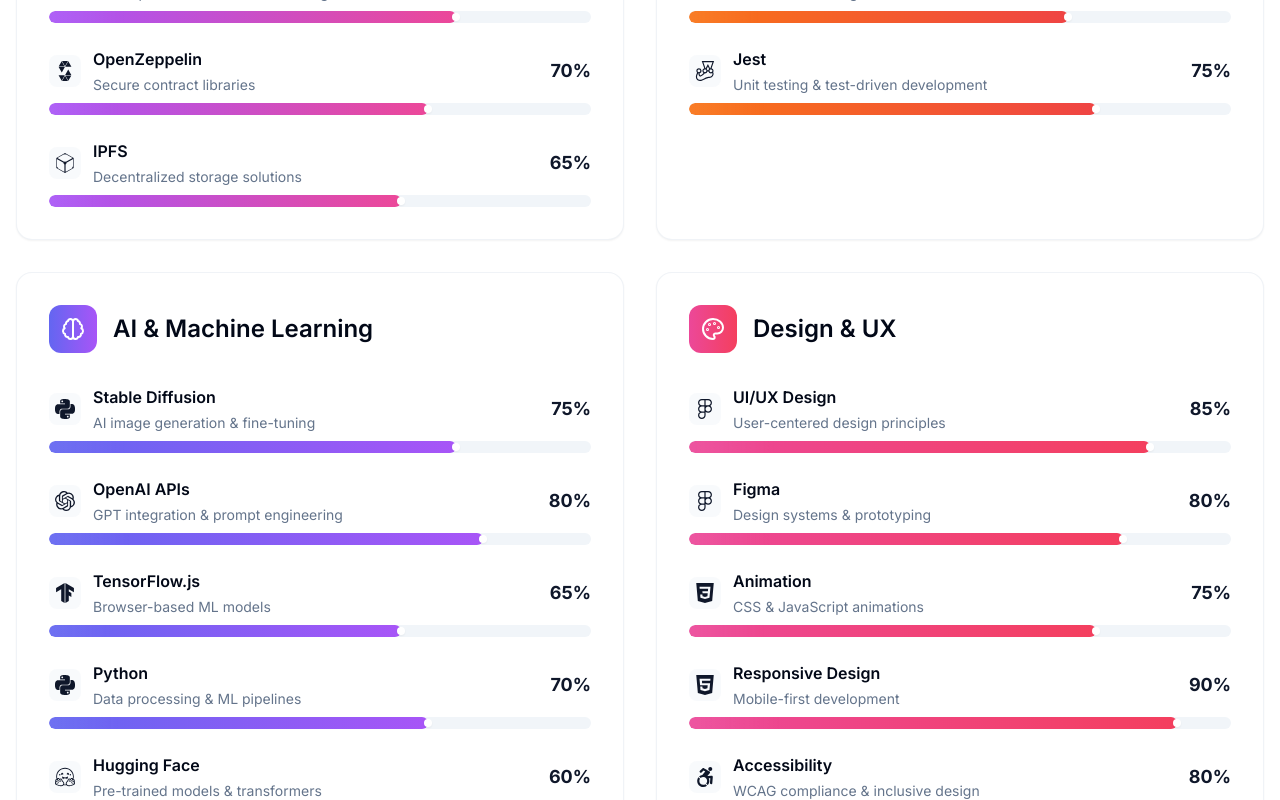
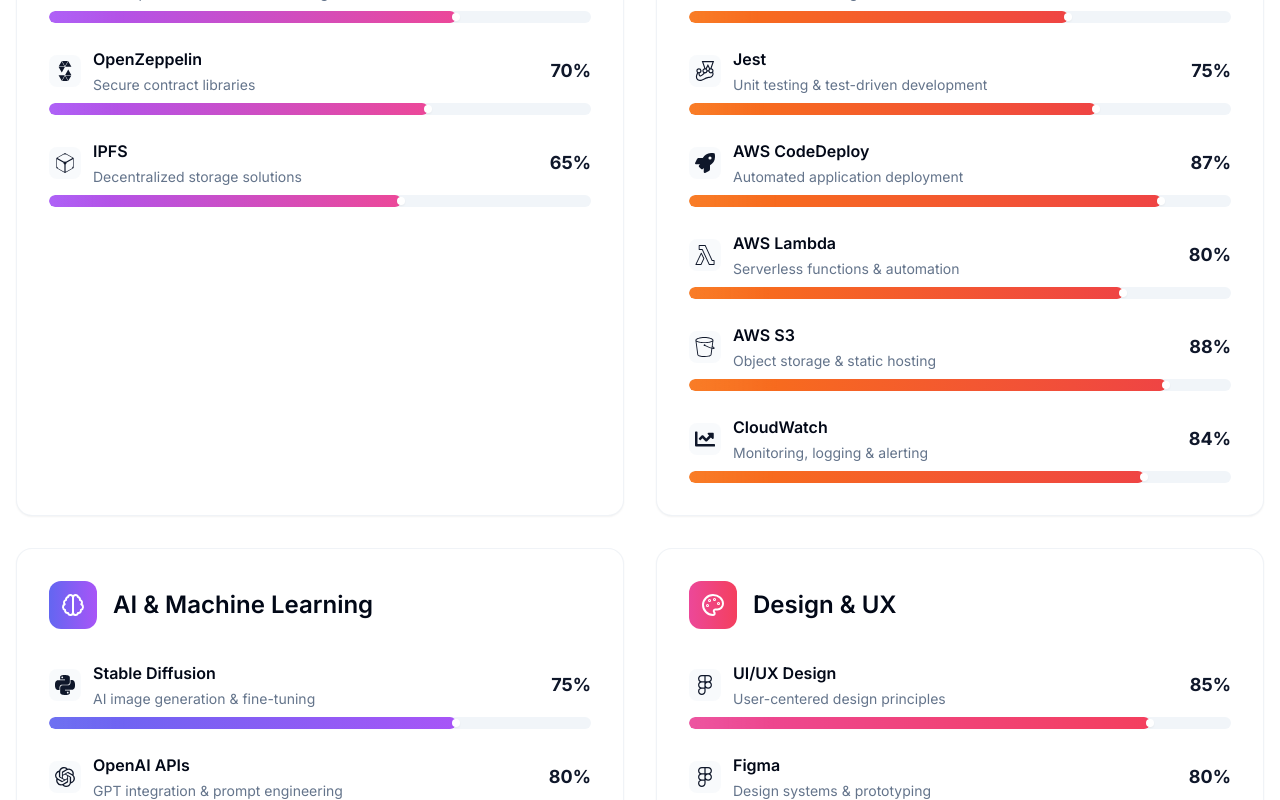
Before and after one commit to Huaoe/portfolio, a Next.js app: page /skills in a window 1280 px wide. Shown: the part 2040-2840 px from the top of the page. Built offline with nearby package versions, Linux system fonts and the light colour scheme.

Commit message:
feat: add AWS skills and icons to skills page with updated technology count

```diff
--- a/src/app/skills/page.tsx
+++ b/src/app/skills/page.tsx
@@ -35,9 +35,12 @@
   SiJavascript,
   SiCss3,
   SiHtml5,
-  SiEthereum
+  SiEthereum,
+  SiAmazonaws,
+  SiAmazons3,
+  SiAwslambda
 } from 'react-icons/si'
-import { FaAccessibleIcon, FaDatabase, FaCode, FaTools } from 'react-icons/fa'
+import { FaAccessibleIcon, FaDatabase, FaCode, FaTools, FaRocket, FaChartLine } from 'react-icons/fa'
 
 // Dynamic import for Three.js component to avoid SSR issues
 const SkillsHero = dynamic(() => import('@/components/three/SkillsHero'), {
@@ -227,6 +230,30 @@
         level: 75,
         description: 'Unit testing & test-driven development',
         icon: SiJest,
+      },
+      {
+        name: 'AWS CodeDeploy',
+        level: 87,
+        description: 'Automated application deployment',
+        icon: FaRocket,
+      },
+      {
+        name: 'AWS Lambda',
+        level: 80,
+        description: 'Serverless functions & automation',
+        icon: SiAwslambda,
+      },
+      {
+        name: 'AWS S3',
+        level: 88,
+        description: 'Object storage & static hosting',
+        icon: SiAmazons3,
+      },
+      {
+        name: 'CloudWatch',
+        level: 84,
+        description: 'Monitoring, logging & alerting',
+        icon: FaChartLine,
       },
     ],
   },
@@ -418,7 +445,7 @@
               <div className='text-sm text-muted-foreground'>Categories</div>
             </div>
             <div className='rounded-xl border border-green-500/20 bg-gradient-to-r from-green-500/10 to-emerald-500/10 p-6 text-center'>
-              <div className='mb-2 text-3xl font-bold text-green-500'>30+</div>
+              <div className='mb-2 text-3xl font-bold text-green-500'>38+</div>
               <div className='text-sm text-muted-foreground'>Technologies</div>
             </div>
             <div className='rounded-xl border border-purple-500/20 bg-gradient-to-r from-purple-500/10 to-pink-500/10 p-6 text-center'>
```
